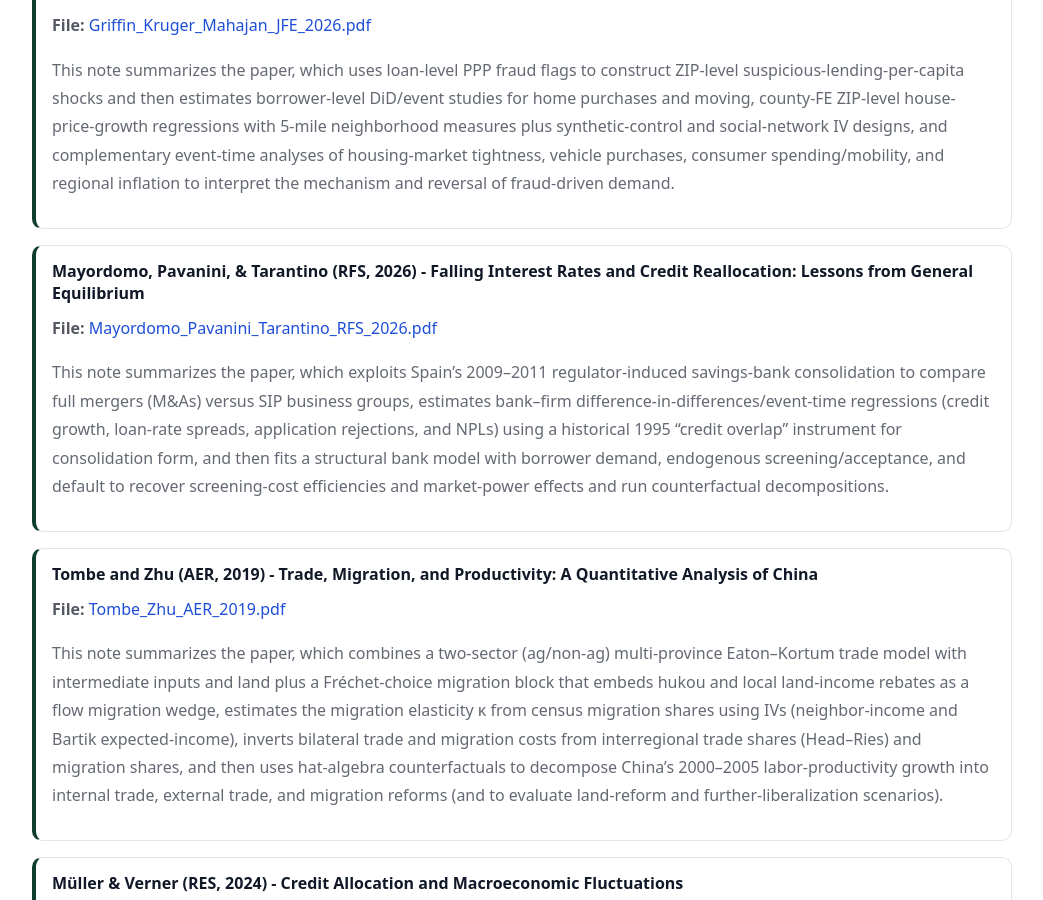
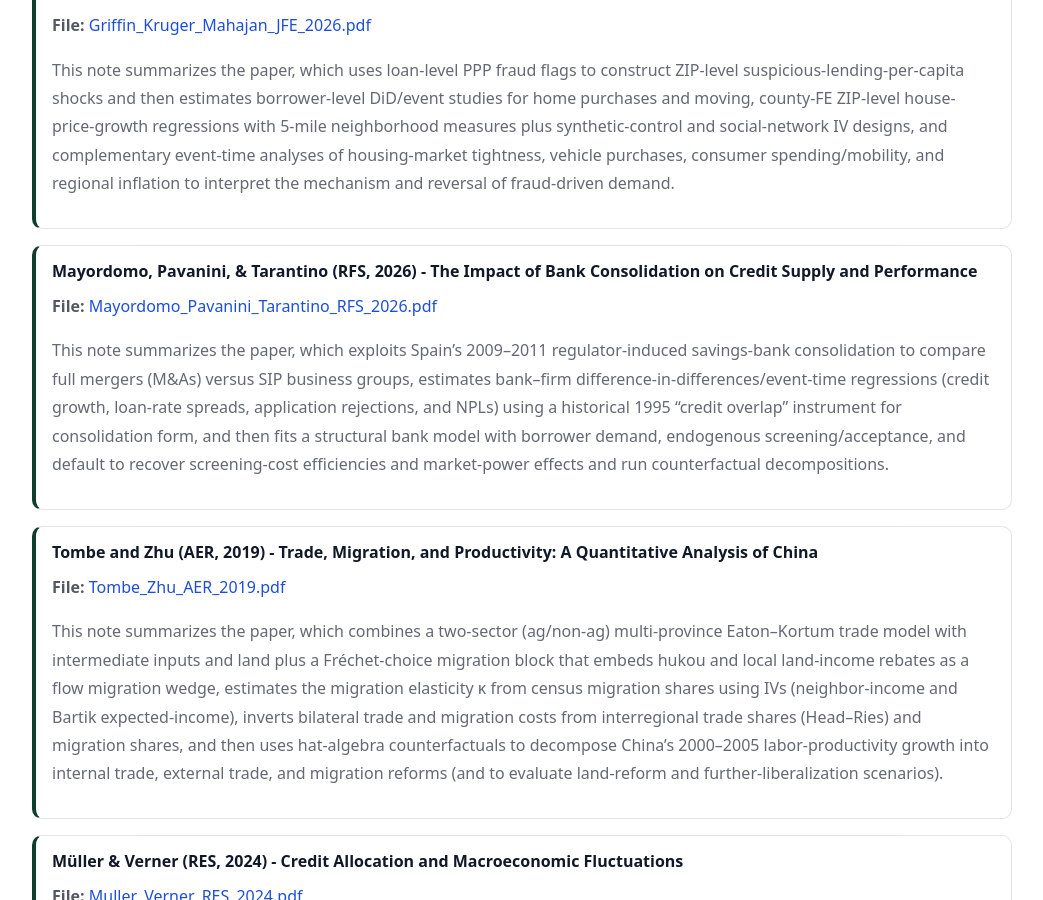
Before and after one commit to yaxinzn/study-archive, a Jekyll site: the page built from reading/index.md, in a window 1280 px wide and 900 px high, scrolled down 6699 px. Shown: the whole window, without its empty margins (118-1161 px from the left). Built offline with Jekyll 4.4.1, drawn with Linux system fonts in a browser that asks for light colours.

Commit message:
Update reading list with new paper and remove old entry

```diff
--- a/_data/reading.yml
+++ b/_data/reading.yml
@@ -86,7 +86,7 @@
   file: "Griffin_Kruger_Mahajan_JFE_2026.pdf"
   desc: "This note summarizes the paper, which uses loan-level PPP fraud flags to construct ZIP-level suspicious-lending-per-capita shocks and then estimates borrower-level DiD/event studies for home purchases and moving, county-FE ZIP-level house-price-growth regressions with 5-mile neighborhood measures plus synthetic-control and social-network IV designs, and complementary event-time analyses of housing-market tightness, vehicle purchases, consumer spending/mobility, and regional inflation to interpret the mechanism and reversal of fraud-driven demand."
 
-- title: "Mayordomo, Pavanini, & Tarantino (RFS, 2026) - Falling Interest Rates and Credit Reallocation: Lessons from General Equilibrium"
+- title: "Mayordomo, Pavanini, & Tarantino (RFS, 2026) - The Impact of Bank Consolidation on Credit Supply and Performance"
   file: "Mayordomo_Pavanini_Tarantino_RFS_2026.pdf"
   desc: "This note summarizes the paper, which exploits Spain’s 2009–2011 regulator-induced savings-bank consolidation to compare full mergers (M&As) versus SIP business groups, estimates bank–firm difference-in-differences/event-time regressions (credit growth, loan-rate spreads, application rejections, and NPLs) using a historical 1995 “credit overlap” instrument for consolidation form, and then fits a structural bank model with borrower demand, endogenous screening/acceptance, and default to recover screening-cost efficiencies and market-power effects and run counterfactual decompositions."
 
```
